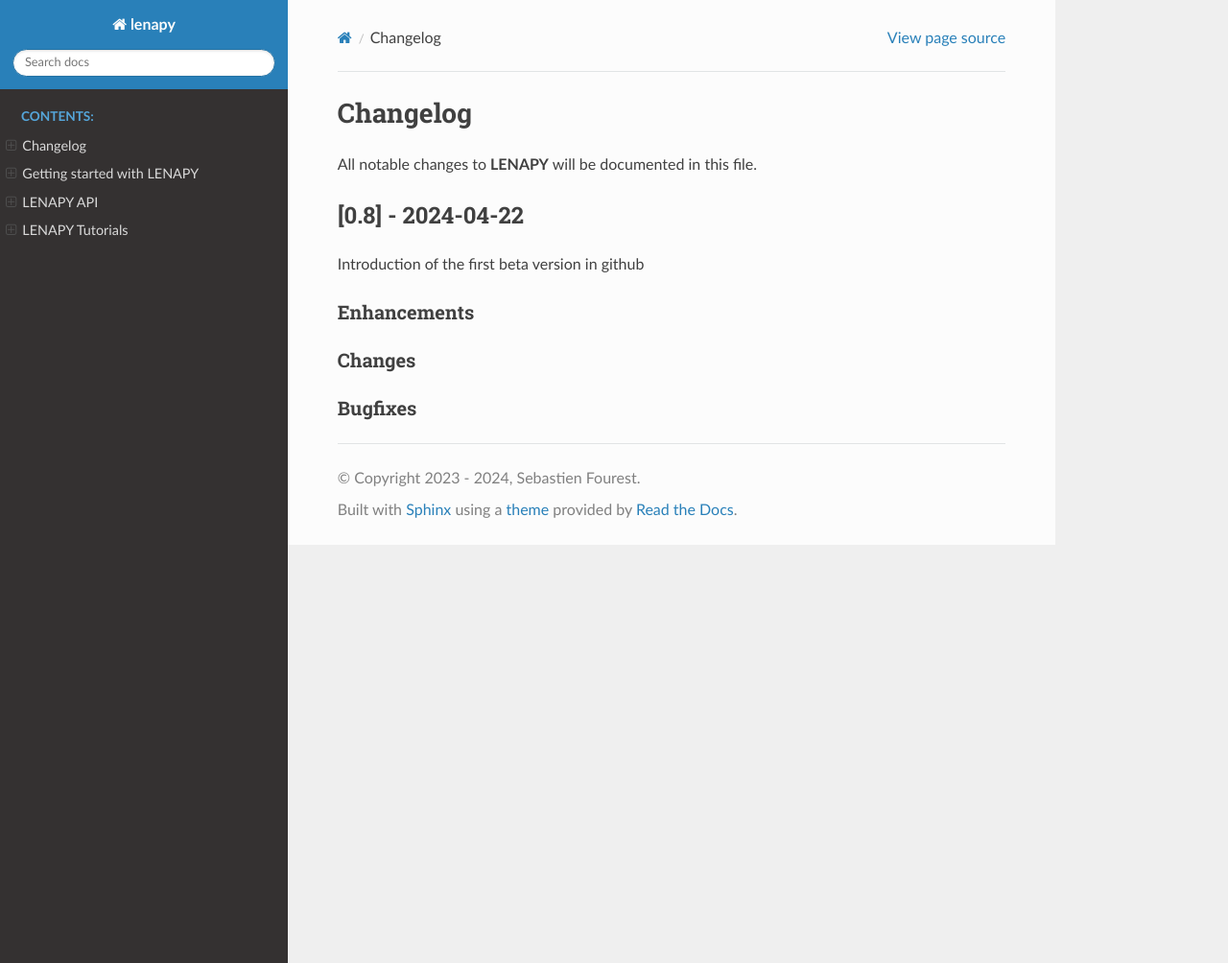
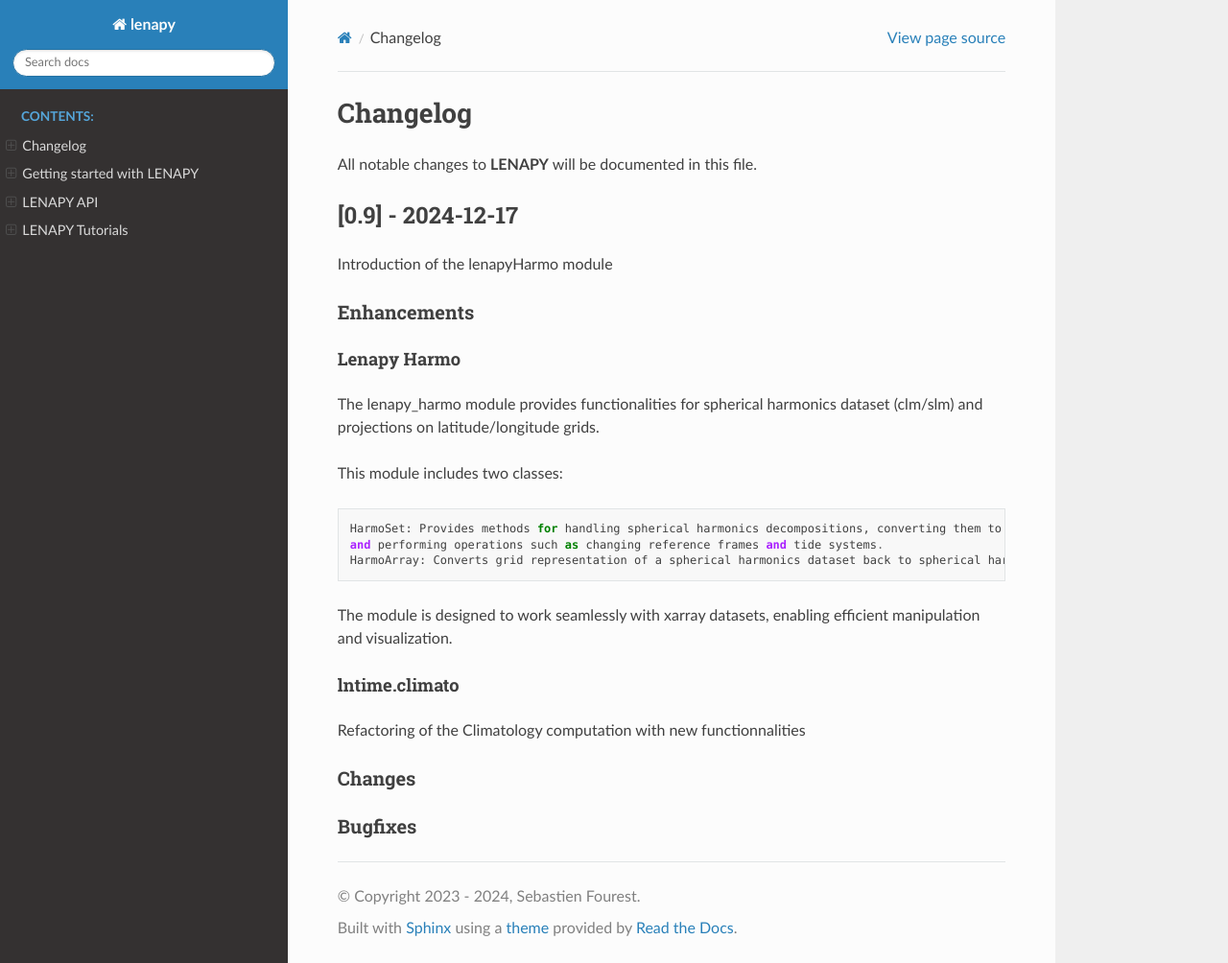
Before and after one commit to CNES/lenapy, a Sphinx documentation site: the page built from doc/CHANGELOG.md, in a window 1280 px wide and 1004 px high. Shown: the whole window at 96% size. Built offline with Sphinx 7.4.7 and the Read the Docs theme 3.1.0, drawn with Linux system fonts in a browser that asks for light colours; pages that are not in the unit, such as notebooks, are missing from menus.

Commit message:
MAJ V0.9

```diff
--- a/doc/CHANGELOG.md
+++ b/doc/CHANGELOG.md
@@ -2,10 +2,25 @@
 
 All notable changes to **LENAPY** will be documented in this file.
 
-## [0.8] - 2024-04-22
-Introduction of the first beta version in github
+## [0.9] - 2024-12-17
+Introduction of the lenapyHarmo module
 
 ### Enhancements
+
+#### Lenapy Harmo
+The lenapy_harmo module provides functionalities for spherical harmonics dataset (clm/slm) and
+projections on latitude/longitude grids.
+
+This module includes two classes:
+
+    HarmoSet: Provides methods for handling spherical harmonics decompositions, converting them to grid representations
+    and performing operations such as changing reference frames and tide systems.
+    HarmoArray: Converts grid representation of a spherical harmonics dataset back to spherical harmonics.
+
+The module is designed to work seamlessly with xarray datasets, enabling efficient manipulation and visualization.
+
+#### lntime.climato
+Refactoring of the Climatology computation with new functionnalities
 
 ### Changes
 
--- a/doc/tutorials.rst
+++ b/doc/tutorials.rst
@@ -13,3 +13,6 @@ In the following you will find several Tutorials on how to use LENAPY.
     tutorials/GriddedData.ipynb
     tutorials/Oceans.ipynb
     tutorials/Covariance.ipynb
+    tutorials/TimeSeries_uncertainties.ipynb
+    tutorials/Tutorial_lnharmo.ipynb
+    tutorials/Climato.ipynb
```
